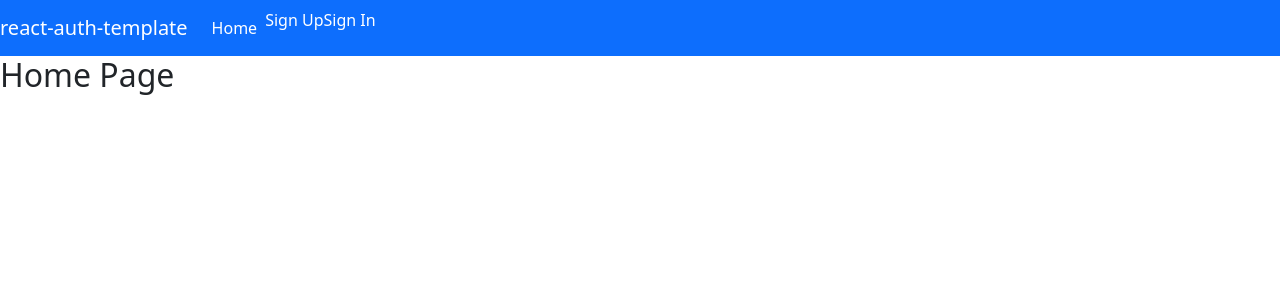
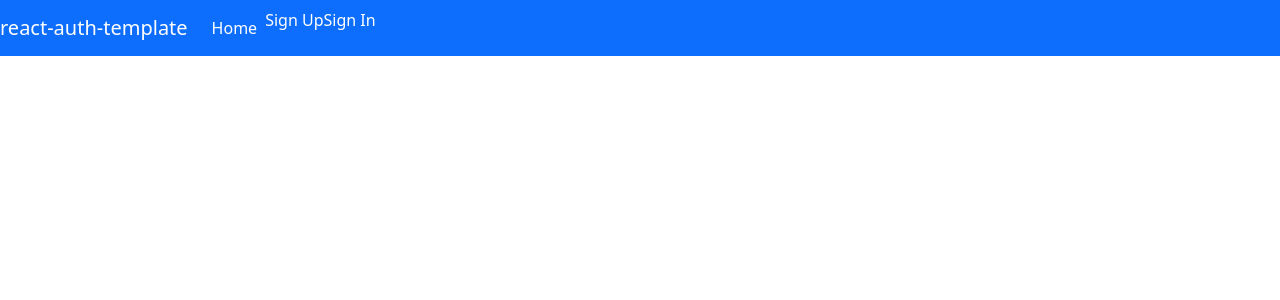
Before and after one commit to nabbott98/sailr-in-class-front, a React (Create React App) app: page / in a window 1280 px wide. Shown: the top 300 px of the page. Built offline with nearby package versions, Linux system fonts and the light colour scheme.

Commit message:
updated auth/SignIn.js navigate route from '/' to '/sailboats' to comply with the project requirments and land the user on my index page instead of the home page

```diff
--- a/src/App.js
+++ b/src/App.js
@@ -47,7 +47,7 @@ const App = () => {
 			<Fragment>
 				<Header user={user} />
 				<Routes>
-					<Route path='/' element={<Home msgAlert={msgAlert} user={user} />} />
+					{/* <Route path='/' element={<Home msgAlert={msgAlert} user={user} />} /> */}
 					<Route
 						path='/sign-up'
 						element={<SignUp msgAlert={msgAlert} setUser={setUser} />}
--- a/src/components/auth/SignIn.js
+++ b/src/components/auth/SignIn.js
@@ -42,7 +42,7 @@ const SignIn = (props) => {
 					variant: 'success',
 				})
 			)
-			.then(() => navigate('/'))
+			.then(() => navigate('/sailboats'))
 			.catch((error) => {
                 setEmail('')
                 setPassword('')
```
